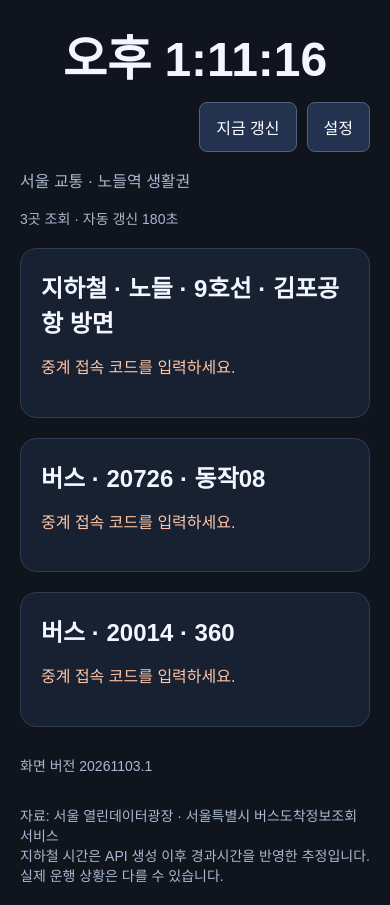
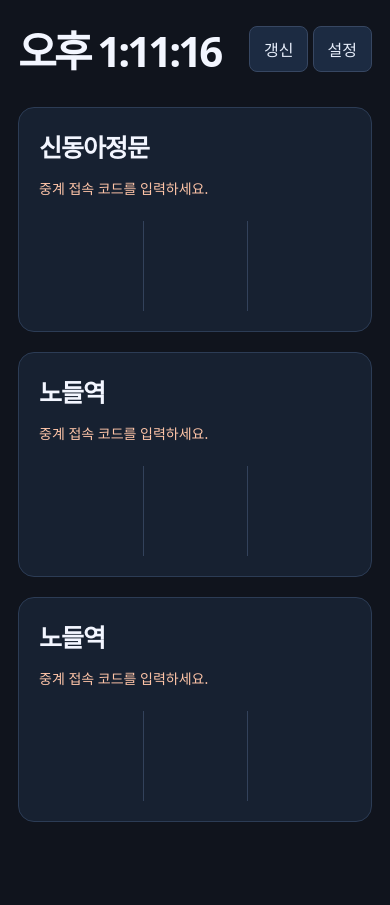
Before and after one commit to kisupahn/dashboard, a website: page index.html in a window 390 px wide. After the commit the page ends 844 px from the top, so only its background shows below. Drawn offline with Linux system fonts and the light colour scheme.

Commit message:
Simplify monitor UI with bus-first cards and three arrival slots

```diff
--- a/browser-api.js
+++ b/browser-api.js
@@ -38,7 +38,20 @@
     return result;
   }
   function label(t) {
-    return (t.type === 'subway' ? '지하철 · ' : '버스 · ') + t.value + (t.route ? ' · ' + t.route : '') + (t.line ? ' · ' + (Number(t.line) - 1000) + '호선' : '') + (t.directionLabel || t.direction ? ' · ' + (t.directionLabel || t.direction) : '');
+    if (t.type === 'subway') return /역$/.test(t.value) ? t.value : t.value + '역';
+    return { '20726': '신동아정문', '20014': '노들역' }[t.value] || t.value;
+  }
+  function arrivalSlots(type, items) {
+    var slots;
+    if (type === 'bus') {
+      slots = [];
+      // 이 API는 첫째·둘째 차량까지만 제공합니다. 세 번째는 추정해 채우지 않습니다.
+      if (items[0]) [items[0].message, items[0].secondMessage].forEach(function (message) {
+        var available = message && !/안내 없음|정보.*없|운행.*종료|출발.*대기|회차.*대기/.test(message);
+        slots.push(available ? { message: message, label: '' } : null);
+      });
+    } else slots = items.slice(0, 3).map(function (item) { return { item: item, label: item.title.split(/\s*-\s*/)[0], message: item.message }; });
+    return [slots[0] || null, slots[1] || null, slots[2] || null];
   }
   function normalize(type, data) {
     if (!data || typeof data !== 'object') throw error('API 응답 형식이 올바르지 않습니다.');
@@ -59,7 +72,7 @@
     if (!data.msgBody || !Object.prototype.hasOwnProperty.call(data.msgBody, 'itemList')) throw error('버스 응답 형식이 올바르지 않습니다.');
     var rows = data.msgBody.itemList || [];
     if (!Array.isArray(rows)) rows = [rows];
-    return rows.map(function (v) { return { title: String(v.busRouteAbrv || v.rtNm || '버스'), message: String(v.arrmsg1 || '안내 없음'), detail: '다음 차량 · ' + String(v.arrmsg2 || '안내 없음'), stop: String(v.stNm || ''), arsId: String(v.arsId || '').padStart(5, '0'), routeId: String(v.busRouteId || ''), sourceTime: String(v.mkTm || '') }; });
+    return rows.map(function (v) { return { title: String(v.busRouteAbrv || v.rtNm || '버스'), secondMessage: String(v.arrmsg2 || ''), message: String(v.arrmsg1 || '안내 없음'), detail: '다음 차량 · ' + String(v.arrmsg2 || '안내 없음'), stop: String(v.stNm || ''), arsId: String(v.arsId || '').padStart(5, '0'), routeId: String(v.busRouteId || ''), sourceTime: String(v.mkTm || '') }; });
   }
   function filter(type, items, target) {
     if (type === 'subway') {
@@ -187,5 +200,5 @@
       clear: function () { cache.clear(); }
     };
   }
-  root.TransitAPI = { targets: targets, label: label, normalize: normalize, filter: filter, createClient: createClient, relayURL: relayURL, jsonp: jsonp, presentation: presentation, diagnostic: diagnostic };
+  root.TransitAPI = { targets: targets, label: label, arrivalSlots: arrivalSlots, normalize: normalize, filter: filter, createClient: createClient, relayURL: relayURL, jsonp: jsonp, presentation: presentation, diagnostic: diagnostic };
 })(typeof window !== 'undefined' ? window : globalThis);
--- a/index.html
+++ b/index.html
@@ -7,45 +7,37 @@
   <title>서울 교통 대시보드</title>
 
   <style>
-    * { box-sizing: border-box; } body { margin: 0; padding: 2.5vw; background: #10141d; color: #f3f6ff; font-family: sans-serif; }
-    header { display: flex; justify-content: space-between; align-items: center; gap: 20px; } h1 { font-size: clamp(40px, 5vw, 80px); margin: 0; } h2 { margin-top: 0; font-size: 28px; }
-    button, input { font: inherit; padding: 12px 16px; border: 1px solid #52617c; border-radius: 8px; } button { cursor: pointer; background: #23334f; color: white; } button:focus-visible, input:focus-visible { outline: 3px solid #9ab9ff; } button:disabled { opacity: .6; }
-    #memo, #refreshStatus { color: #aab8d0; margin: 16px 0; } .panels { display: grid; grid-template-columns: 1fr 1fr; gap: 24px; margin-top: 32px; } article, #settings { padding: 28px; border: 1px solid #2c3c55; border-radius: 16px; background: #172131; } .arrival { border-top: 1px solid #33425b; padding: 18px 0; } .arrival strong { font-size: 24px; } .arrival p { font-size: 24px; color: #a7d6ff; margin: 10px 0; } .arrival small, .meta { color: #aab8d0; } .error { color: #ffc5a8; line-height: 1.6; } form { display: grid; grid-template-columns: 1fr 1fr; gap: 12px; font-size: 14px; } #settings input { padding: 9px 10px; } #settings button { padding: 9px 12px; } #settings h2 { font-size: 18px; margin-bottom: 14px; } #settings p { margin: 6px 0 0; } label { display: grid; gap: 8px; } input { background: #0e1726; color: white; min-width: 0; width: 100%; } .full { grid-column: 1 / -1; line-height: 1.7; } #settings { margin: 12px 0 12px auto; max-width: 640px; padding: 18px; border-radius: 10px; } .settings-head { display: flex; justify-content: space-between; align-items: center; } .settings-head button { margin-bottom: 12px; } #emptyState { color: #aab8d0; } .panels:empty { display: none; } [hidden] { display: none !important; } footer { margin-top: 28px; display: flex; gap: 14px; align-items: center; color: #aab8d0; } #testBtn { font-size: 20px; }
-    /* 세로 뷰포트에서는 1080px 이상이어도 카드를 한 열로 배치합니다. */
-    article { min-width: 0; overflow-wrap: anywhere; }
-    .arrival { display: grid; grid-template-columns: minmax(0, 1fr) auto; column-gap: 20px; align-items: baseline; }
-    .arrival p { text-align: right; }
-    .arrival small { grid-column: 1 / -1; }
-    .inspection { grid-column: 1 / -1; margin-top: 14px; font-size: 15px; color: #aab8d0; } .inspection summary { cursor: pointer; padding: 8px 0; } .inspection pre { white-space: pre-wrap; overflow-wrap: anywhere; font-family: inherit; line-height: 1.7; user-select: text; }
-    #saveStatus:empty { display: none; }
-    @media (orientation: portrait) {
-      body { padding: 4vw; }
-      header { flex-direction: column; align-items: stretch; gap: 12px; }
-      header h1 { font-size: clamp(48px, 10vw, 112px); text-align: center; font-variant-numeric: tabular-nums; }
-      header > div { display: flex; justify-content: flex-end; gap: 10px; }
-      #memo { text-align: center; font-size: clamp(16px, 2.5vw, 26px); }
-      #refreshStatus { font-size: clamp(14px, 1.8vw, 20px); }
-      .panels { grid-template-columns: minmax(0, 1fr); gap: 20px; margin-top: 20px; }
-      article { padding: clamp(20px, 3vw, 32px); }
-      article h2 { font-size: clamp(24px, 3.5vw, 38px); margin-bottom: 12px; }
-      .arrival { padding: 16px 0; }
-      .arrival strong, .arrival p { font-size: clamp(21px, 3vw, 32px); }
-      .arrival small { font-size: clamp(15px, 2.2vw, 23px); }
-      article > .meta { font-size: clamp(14px, 1.9vw, 20px); }
-      #settings { width: 100%; }
-      footer { flex-wrap: wrap; font-size: 14px; }
-    }
-    @media(max-width: 750px) { .panels, form { grid-template-columns: 1fr; } header { flex-wrap: wrap; } body { padding: 20px; } }
-    @media(max-width: 420px) {
-      .arrival { grid-template-columns: minmax(0, 1fr); gap: 0; }
-      .arrival p { text-align: left; }
-    }
+    * { box-sizing: border-box; }
+    body { margin: 0 auto; padding: clamp(18px, 3vw, 40px); max-width: 1200px; background: #10141d; color: #f3f6ff; font-family: system-ui, sans-serif; }
+    header { display: flex; justify-content: space-between; align-items: center; gap: 16px; margin-bottom: 28px; }
+    h1 { font-size: clamp(42px, 8vw, 96px); font-variant-numeric: tabular-nums; letter-spacing: -3px; margin: 0; }
+    h2 { margin: 0; font-size: clamp(25px, 3.5vw, 40px); letter-spacing: -1px; }
+    button, input { font: inherit; border: 1px solid #374762; border-radius: 8px; padding: 10px 14px; }
+    button { cursor: pointer; background: #1c2b42; color: #e6edfa; } button:disabled { opacity: .45; }
+    button:focus-visible, input:focus-visible, summary:focus-visible { outline: 3px solid #9ab9ff; outline-offset: 3px; }
+    .panels { display: grid; grid-template-columns: minmax(0, 1fr); gap: 20px; }
+    article { min-width: 0; padding: clamp(20px, 3vw, 32px); background: #172131; border: 1px solid #2c3c55; border-radius: 16px; }
+    .arrivals { display: grid; grid-template-columns: repeat(3, minmax(0, 1fr)); margin-top: 22px; }
+    .arrival { min-width: 0; min-height: 90px; padding: 0 12px; text-align: center; border-left: 1px solid #33425b; }
+    .arrival:first-child { border-left: 0; padding-left: 0; } .arrival:last-child { padding-right: 0; }
+    .arrival p { font-size: clamp(20px, 3.6vw, 42px); font-weight: 650; font-variant-numeric: tabular-nums; letter-spacing: -1px; color: #a7d6ff; margin: 4px 0 10px; overflow-wrap: anywhere; }
+    .arrival small { color: #aab8d0; font-size: clamp(14px, 2vw, 22px); }
+    .error { color: #ffc5a8; line-height: 1.5; font-size: 14px; }
+    #settings { margin: 0 0 24px auto; max-width: 640px; padding: 18px; background: #172131; border: 1px solid #2c3c55; border-radius: 10px; }
+    .settings-head { display: flex; justify-content: space-between; align-items: center; margin-bottom: 16px; } #settings h2 { font-size: 18px; letter-spacing: 0; }
+    form { display: grid; grid-template-columns: 1fr 1fr; gap: 12px; font-size: 14px; } label { display: grid; gap: 8px; }
+    input { min-width: 0; width: 100%; background: #0e1726; color: white; padding: 9px 10px; }
+    .full { grid-column: 1 / -1; } details { color: #aab8d0; font-size: 13px; } summary { cursor: pointer; padding: 7px 0; }
+    pre { font: inherit; white-space: pre-wrap; overflow-wrap: anywhere; line-height: 1.6; }
+    #refreshStatus { font-size: 12px; color: #aab8d0; } #saveStatus:empty { display: none; } #emptyState { color: #aab8d0; }
+    [hidden] { display: none !important; }
+    @media(max-width: 600px) { header { flex-wrap: wrap; } header > div { margin-left: auto; } form { grid-template-columns: 1fr; } .arrival { padding: 0 8px; } }
   </style>
 </head>
 
 <body>
-  <header><h1 id="clock">Loading...</h1><div><button id="refreshBtn" type="button">지금 갱신</button> <button id="settingsBtn" type="button" aria-expanded="false" aria-controls="settings">설정</button></div></header>
-  <p class="meta">서울 교통 · 노들역 생활권</p>
+  <header><h1 id="clock">Loading...</h1><div><button id="refreshBtn" type="button">갱신</button> <button id="settingsBtn" type="button" aria-expanded="false" aria-controls="settings">설정</button></div></header>
+
   <section id="settings" hidden>
     <div class="settings-head"><h2>교통정보 설정</h2><button id="closeSettingsBtn" type="button" aria-label="설정 닫기">닫기</button></div>
     <form id="settingsForm">
@@ -54,17 +46,17 @@
       <label>중계 접속 코드<input id="relayToken" type="password" autocomplete="off" required></label>
       <label>버스 · 정류소/노선<input id="arsId" placeholder="20726/동작08, 20014/360" maxlength="100"></label>
       <label>갱신 간격 (초, 최소 30)<input id="interval" type="number" min="30" max="3600" value="180" required></label>
-      <div class="full meta">여러 조건은 쉼표로 구분합니다. 버스는 노선 필수. 기본 3분 · 간격을 줄이거나 수동 조회하면 API 사용량이 늘어납니다. API 키는 Apps Script에 저장합니다.</div>
+      <details class="full"><summary>진단</summary><pre id="diagnostics"></pre><p id="refreshStatus"></p><small>자료: 서울특별시 · 화면 20261103.2</small></details>
       <div class="full"><button type="submit">저장하고 닫기</button> <button id="presetBtn" type="button">내 조회조건 채우기</button> <button id="clearBtn" type="button">저장 정보 삭제</button></div>
     </form>
   </section>
-  <p id="refreshStatus" role="status">설정에서 중계 주소와 조회할 역·정류소를 입력하세요.</p>
+
   <p id="saveStatus" role="status"></p>
-  <p id="emptyState">설정에서 중계 주소와 조회할 역·정류소를 추가하세요. 여러 곳은 쉼표로 구분합니다.</p>
+  <p id="emptyState">설정에서 조회할 곳을 추가하세요.</p>
   <main class="panels" id="arrivalPanels"></main>
-  <footer><span>화면 버전 20261103.1</span><br>자료: 서울 열린데이터광장 · 서울특별시 버스도착정보조회 서비스<br>지하철 시간은 API 생성 이후 경과시간을 반영한 추정입니다. 실제 운행 상황은 다를 수 있습니다.</footer>
-  <script src="route-catalog.js?v=20261103.1"></script>
-  <script src="browser-api.js?v=20261103.1"></script>
-  <script src="script.js?v=20261103.1"></script>
+
+  <script src="route-catalog.js?v=20261103.2"></script>
+  <script src="browser-api.js?v=20261103.2"></script>
+  <script src="script.js?v=20261103.2"></script>
 </body>
 </html>
--- a/script.js
+++ b/script.js
@@ -28,56 +28,57 @@ updateClock(); setInterval(updateClock, 1000);
   document.addEventListener('keydown', function (event) { if (event.key === 'Escape' && !$('settings').hidden) toggle(false); });
   function makeCard(target) {
     var article = document.createElement('article');
-    var heading = document.createElement('h2');
-    heading.textContent = TransitAPI.label(target);
-    var status = document.createElement('p'); status.className = 'meta'; status.setAttribute('role', 'status');
-    var arrivals = document.createElement('div');
+    var heading = document.createElement('h2'); heading.textContent = TransitAPI.label(target);
+    var status = document.createElement('p'); status.className = 'error'; status.setAttribute('role', 'status'); status.hidden = true;
+    var arrivals = document.createElement('div'); arrivals.className = 'arrivals';
     article.appendChild(heading); article.appendChild(status); article.appendChild(arrivals);
     $('arrivalPanels').appendChild(article);
-    return { heading: heading, status: status, arrivals: arrivals, ticks: [] };
+    var card = { target: target, heading: heading, status: status, arrivals: arrivals, ticks: [], items: [] };
+    render(card, []);
+    return card;
+  }
+  function concise(message) {
+    return message.replace(/^약\s*/, '').replace(/\s*후(?:\s*\([^)]*\))?$/, '').replace('예정 시각 경과 · 새 정보 대기', '');
   }
   function render(card, items) {
-    card.arrivals.textContent = ''; card.ticks = [];
-    items.forEach(function (item) {
+    card.arrivals.textContent = ''; card.ticks = []; card.items = items;
+    TransitAPI.arrivalSlots(card.target.type, items).forEach(function (slot) {
       var row = document.createElement('div'); row.className = 'arrival';
-      var title = document.createElement('strong'); title.textContent = item.title;
-      var message = document.createElement('p'); message.title = 'API 원본: ' + item.message;
-      var detail = document.createElement('small');
-      var inspection, raw;
-      if (item.kind === 'subway') {
-        inspection = document.createElement('details'); inspection.className = 'inspection';
-        var summary = document.createElement('summary'); summary.textContent = '원본 · 계산 확인';
-        raw = document.createElement('pre');
-        inspection.appendChild(summary); inspection.appendChild(raw);
+      var message = document.createElement('p');
+      var label = document.createElement('small');
+      function tick() {
+        var text = slot ? (slot.item ? TransitAPI.presentation(slot.item, Date.now()).message : slot.message) : '';
+        message.textContent = concise(text);
+        label.textContent = text && message.textContent ? slot.label : '';
       }
-      function tick() {
-        var display = TransitAPI.presentation(item, Date.now());
-        message.textContent = display.message;
-        if (raw) raw.textContent = TransitAPI.diagnostic(item, Date.now());
-        detail.textContent = item.detail + (item.sourceTime ? ' · API 생성 ' + item.sourceTime : ' · API 생성 시각 미제공') + (display.note ? ' · ' + display.note : '');
-      }
-      tick(); if (item.kind === 'subway') card.ticks.push(tick);
-      row.appendChild(title); row.appendChild(message); row.appendChild(detail);
-      if (inspection) row.appendChild(inspection);
-      card.arrivals.appendChild(row);
+      tick(); if (slot && slot.item) card.ticks.push(tick);
+      row.appendChild(message); row.appendChild(label); card.arrivals.appendChild(row);
     });
+  }
+  function diagnostics() {
+    var output = $('diagnostics');
+    if (!output) return;
+    output.textContent = cards.map(function (card) {
+      return card.heading.textContent + '\n' + card.items.map(function (item) {
+        return item.kind === 'subway' ? TransitAPI.diagnostic(item, Date.now()) : item.message + '\n' + item.secondMessage;
+      }).join('\n\n');
+    }).join('\n\n');
   }
   async function load(target, card, run, force) {
     if (run !== generation) return;
-    card.status.textContent = '조회 중…'; card.status.className = 'meta';
+    card.status.hidden = true; card.status.textContent = '';
     var controller = new AbortController(); controllers.push(controller);
     var timeout = setTimeout(function () { controller.abort(); }, 40000);
     try {
       var items = await client.load(target, Object.assign({}, settings, { forceRefresh: force }), controller.signal);
       if (run !== generation) return;
-      render(card, target.type === 'subway' ? items.slice(0, 2) : items);
-      if (target.type === 'bus' && items[0] && items[0].stop) card.heading.textContent = '버스 · ' + items[0].stop + ' (' + target.value + ')' + (target.route ? ' · ' + target.route : '');
-      card.status.textContent = (items.length ? '조회 ' : '조건 일치 정보 없음 · ') + new Date().toLocaleTimeString('ko-KR');
-      if (force) card.status.textContent += items.relayInfo && items.relayInfo.cacheBypass ? ' · 원천 재조회 완료' : ' · 중계 업데이트 필요: 캐시 우회 미지원';
+      render(card, items);
+      if (target.type === 'bus' && items[0] && items[0].stop) card.heading.textContent = items[0].stop;
+      diagnostics();
     } catch (error) {
       if (run !== generation) return;
       render(card, []);
-      card.status.textContent = error.message; card.status.className = error.code === 'SERVICE_ENDED' ? 'meta' : 'error';
+      card.status.textContent = error.code === 'SERVICE_ENDED' ? '' : error.message; card.status.hidden = error.code === 'SERVICE_ENDED'; card.status.className = 'error';
     } finally { clearTimeout(timeout); }
   }
   var cards = [], signature = '';
@@ -87,14 +88,14 @@ updateClock(); setInterval(updateClock, 1000);
     controllers.forEach(function (controller) { controller.abort(); }); controllers = [];
     client.clear();
     var run = ++generation, targets;
-    try { targets = TransitAPI.targets(settings); }
+    try { targets = TransitAPI.targets(settings).sort(function (a, b) { return (a.type === 'bus' ? 0 : 1) - (b.type === 'bus' ? 0 : 1); }); }
     catch (error) { $('saveStatus').textContent = error.message; $('refreshBtn').disabled = false; return; }
     var nextSignature = JSON.stringify(targets);
     if (signature !== nextSignature) {
       $('arrivalPanels').textContent = '';
       cards = targets.map(makeCard); signature = nextSignature;
     }
-    cards.forEach(function (card) { render(card, []); card.status.textContent = '조회 대기'; });
+    cards.forEach(function (card) { render(card, []); card.status.hidden = true; });
     $('emptyState').hidden = targets.length > 0;
     $('refreshBtn').disabled = true;
     // 여러 곳을 조회해도 동시 API 요청은 3건으로 제한합니다.
@@ -120,19 +121,19 @@ updateClock(); setInterval(updateClock, 1000);
     try { TransitAPI.targets(next); TransitAPI.relayURL({ type: 'health' }, next); }
     catch (error) { $('saveStatus').textContent = error.message; return; }
     settings = next;
-    try { localStorage.setItem(storageKey, JSON.stringify(settings)); $('saveStatus').textContent = '설정을 저장했습니다.'; }
+    try { localStorage.setItem(storageKey, JSON.stringify(settings)); $('saveStatus').textContent = ''; }
     catch (_) { $('saveStatus').textContent = '저장할 수 없어 이번 화면에서만 사용합니다.'; }
     toggle(false); refresh();
   };
   $('presetBtn').onclick = function () {
     $('station').value = '노들/9/공항방향';
     $('arsId').value = '20726/동작08, 20014/360';
-    $('saveStatus').textContent = '조회조건을 채웠습니다. 저장하고 닫기를 누르세요. 중계 설정은 유지됩니다.';
+    $('saveStatus').textContent = '';
   };
   $('clearBtn').onclick = function () {
     settings = { relayUrl: defaultRelayUrl, relayToken: '', station: '',  arsId: '', interval: 180 };
     fields.forEach(function (key) { $(key).value = settings[key]; });
-    try { localStorage.removeItem(storageKey); $('saveStatus').textContent = '저장 정보를 삭제했습니다.'; }
+    try { localStorage.removeItem(storageKey); $('saveStatus').textContent = ''; }
     catch (_) { $('saveStatus').textContent = '브라우저 설정에서 사이트 데이터를 삭제하세요.'; }
     refresh();
   };
```
Also changed, not shown: test/browser-api.test.js (+29 -3 lines), README.md.
